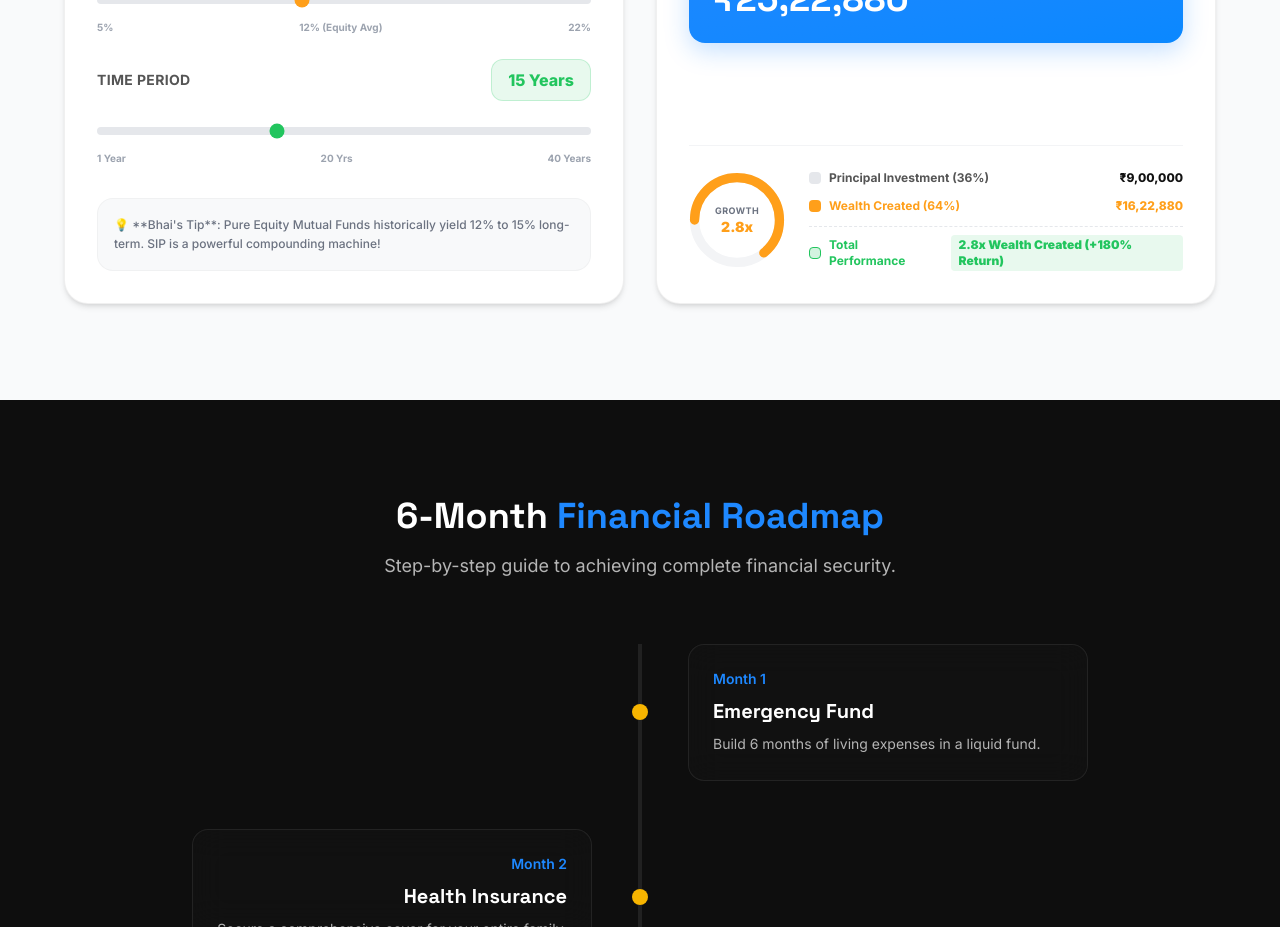
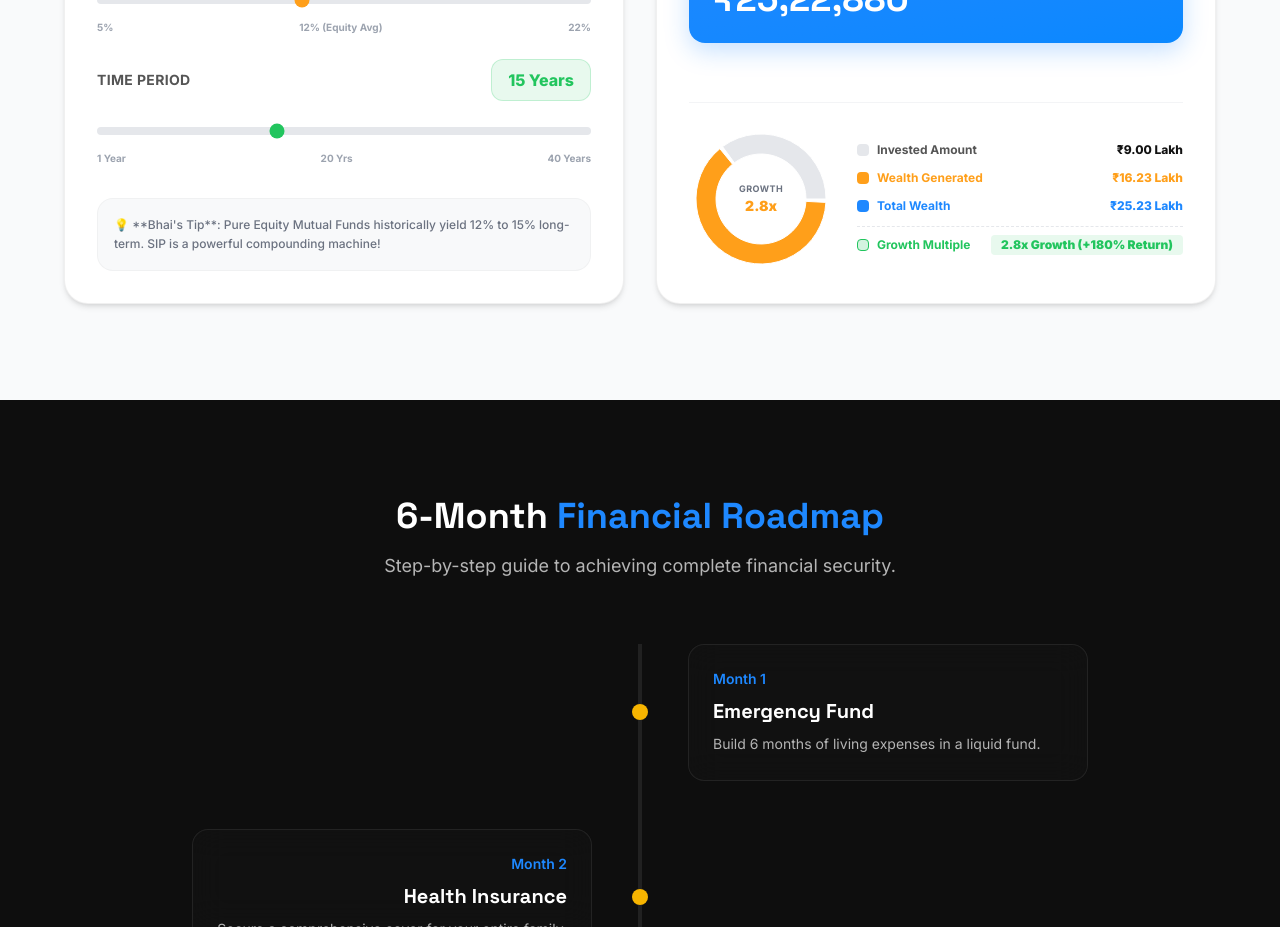
Before and after one commit to saurabh16r/Bharosa-Bhai, a Next.js app: page / in a window 1280 px wide. Shown: the part 2960-3887 px from the top of the page. Built offline with nearby package versions, Linux system fonts and the light colour scheme.

Commit message:
Fix SIP compounding returns calculation, replace manual SVG circle with fully interactive Recharts PieChart (donut chart) using actual values, and add console logging diagnostics

```diff
--- a/src/components/landing/SipCalculatorSection.tsx
+++ b/src/components/landing/SipCalculatorSection.tsx
@@ -4,6 +4,7 @@ import * as React from "react";
 import { motion } from "framer-motion";
 import { Card } from "@/components/ui/Card";
 import { Coins, PiggyBank, Award } from "lucide-react";
+import { PieChart, Pie, Cell, Tooltip as RechartsTooltip, ResponsiveContainer } from "recharts";
 
 export function SipCalculatorSection() {
   const [monthlySip, setMonthlySip] = React.useState(5000);
@@ -36,12 +37,70 @@ export function SipCalculatorSection() {
     }).format(val);
   };
 
+  const formatFriendlyCurrency = (val: number) => {
+    if (val >= 10000000) {
+      return `₹${(val / 10000000).toFixed(2)} Cr`;
+    } else if (val >= 100000) {
+      return `₹${(val / 100000).toFixed(2)} Lakh`;
+    }
+    return formatCurrency(val);
+  };
+
   // Percentages for visual progress ring
   const total = results.futureValue;
   const investedPercent = Math.round((results.investedAmount / total) * 100) || 0;
   const returnPercent = 100 - investedPercent;
   const multiplier = (results.futureValue / results.investedAmount).toFixed(1);
   const totalReturnPercent = Math.round(((results.futureValue - results.investedAmount) / results.investedAmount) * 100);
+
+  const donutData = React.useMemo(() => [
+    { name: "Invested Amount", value: results.investedAmount, color: "#E5E7EB" },
+    { name: "Wealth Created", value: results.estimatedReturns, color: "#FF9F1A" }
+  ], [results.investedAmount, results.estimatedReturns]);
+
+  // Console debugging logs
+  React.useEffect(() => {
+    console.log("--- SIP Calculator Debug ---");
+    console.log("Invested Amount:", results.investedAmount);
+    console.log("Returns Amount:", results.estimatedReturns);
+    console.log("Total Wealth:", results.futureValue);
+    console.log("Growth Multiple:", multiplier + "x");
+    console.log("Chart Data:", donutData);
+    console.log("----------------------------");
+  }, [results, multiplier, donutData]);
+
+  // Donut Tooltip
+  const DonutTooltip = ({ active, payload }: any) => {
+    if (active && payload && payload.length) {
+      return (
+        <div className="bg-white border border-gray-200 p-4 rounded-2xl shadow-xl font-sans text-xs space-y-2 text-[#121212] z-50">
+          <div className="flex justify-between gap-6">
+            <span className="text-[#6B7280] font-medium">Invested Amount:</span>
+            <span className="font-bold text-[#121212]">{formatCurrency(results.investedAmount)}</span>
+          </div>
+          <div className="flex justify-between gap-6">
+            <span className="text-[#FF9F1A] font-medium">Wealth Generated:</span>
+            <span className="font-bold text-[#FF9F1A]">{formatCurrency(results.estimatedReturns)}</span>
+          </div>
+          <div className="flex justify-between gap-6 border-t border-gray-100 pt-1">
+            <span className="text-[#121212] font-semibold">Total Wealth:</span>
+            <span className="font-bold text-[#121212]">{formatCurrency(results.futureValue)}</span>
+          </div>
+          <div className="border-t border-gray-100 pt-1.5 space-y-1">
+            <div className="flex justify-between gap-6 text-[#22C55E] font-bold">
+              <span>Growth Multiple:</span>
+              <span>{multiplier}x</span>
+            </div>
+            <div className="flex justify-between gap-6 text-[#22C55E] font-bold">
+              <span>Return %:</span>
+              <span>+{totalReturnPercent}%</span>
+            </div>
+          </div>
+        </div>
+      );
+    }
+    return null;
+  };
 
   return (
     <section className="py-24 bg-[#F9FAFB] text-[#121212] overflow-hidden">
@@ -183,61 +242,68 @@ export function SipCalculatorSection() {
               </div>
             </div>
 
-            {/* Circular Ring and Percentage Chart */}
+            {/* Compounding Chart Area */}
             <div className="flex flex-col sm:flex-row items-center gap-6 pt-6 border-t border-gray-100 mt-6 sm:mt-0">
-              <div className="relative w-24 h-24 shrink-0 flex items-center justify-center">
-                <svg className="w-full h-full transform -rotate-90" viewBox="0 0 36 36">
-                  <path
-                    className="text-gray-100"
-                    strokeWidth="3.5"
-                    stroke="currentColor"
-                    fill="none"
-                    d="M18 2.0845
-                      a 15.9155 15.9155 0 0 1 0 31.831
-                      a 15.9155 15.9155 0 0 1 0 -31.831"
-                  />
-                  <path
-                    className="text-[#FF9F1A]"
-                    strokeWidth="3.5"
-                    strokeDasharray={`${returnPercent}, 100`}
-                    strokeLinecap="round"
-                    stroke="currentColor"
-                    fill="none"
-                    d="M18 2.0845
-                      a 15.9155 15.9155 0 0 1 0 31.831
-                      a 15.9155 15.9155 0 0 1 0 -31.831"
-                  />
-                </svg>
-                <div className="absolute flex flex-col items-center justify-center text-center">
+
+              {/* Interactive Donut Chart using actual values */}
+              <div className="relative w-36 h-36 shrink-0 flex items-center justify-center mx-auto sm:mx-0 bg-transparent">
+                <ResponsiveContainer width="100%" height="100%">
+                  <PieChart>
+                    <Pie
+                      data={donutData}
+                      cx="50%"
+                      cy="50%"
+                      innerRadius={45}
+                      outerRadius={65}
+                      paddingAngle={3}
+                      dataKey="value"
+                    >
+                      {donutData.map((entry, index) => (
+                        <Cell key={`cell-${index}`} fill={entry.color} />
+                      ))}
+                    </Pie>
+                    <RechartsTooltip content={<DonutTooltip />} />
+                  </PieChart>
+                </ResponsiveContainer>
+                <div className="absolute flex flex-col items-center justify-center text-center pointer-events-none">
                   <span className="text-[9px] font-bold text-[#6B7280] uppercase tracking-wider">Growth</span>
                   <span className="text-sm font-black text-[#FF9F1A]">{multiplier}x</span>
                 </div>
               </div>
 
+              {/* Below/Next to the Chart metrics showing friendly values (Cr/Lakhs) */}
               <div className="space-y-3 flex-1 w-full text-left">
                 <div className="flex items-center justify-between gap-4 text-xs font-bold text-[#555555]">
                   <div className="flex items-center gap-2">
                     <div className="w-3 h-3 rounded bg-gray-200 shrink-0" />
-                    <span>Principal Investment ({investedPercent}%)</span>
+                    <span>Invested Amount</span>
                   </div>
-                  <span className="font-extrabold text-[#121212]">{formatCurrency(results.investedAmount)}</span>
+                  <span className="font-extrabold text-[#121212]">{formatFriendlyCurrency(results.investedAmount)}</span>
                 </div>
 
                 <div className="flex items-center justify-between gap-4 text-xs font-bold text-[#FF9F1A]">
                   <div className="flex items-center gap-2">
                     <div className="w-3 h-3 rounded bg-[#FF9F1A] shrink-0" />
-                    <span>Wealth Created ({returnPercent}%)</span>
+                    <span>Wealth Generated</span>
                   </div>
-                  <span className="font-extrabold">{formatCurrency(results.estimatedReturns)}</span>
+                  <span className="font-extrabold">{formatFriendlyCurrency(results.estimatedReturns)}</span>
+                </div>
+
+                <div className="flex items-center justify-between gap-4 text-xs font-bold text-[#1E88FF]">
+                  <div className="flex items-center gap-2">
+                    <div className="w-3 h-3 rounded bg-[#1E88FF] shrink-0" />
+                    <span>Total Wealth</span>
+                  </div>
+                  <span className="font-extrabold">{formatFriendlyCurrency(results.futureValue)}</span>
                 </div>
 
                 <div className="border-t border-dashed border-gray-200 pt-2 flex items-center justify-between gap-4 text-xs font-bold text-[#22C55E]">
                   <div className="flex items-center gap-2">
                     <div className="w-3 h-3 rounded bg-[#22C55E]/20 border border-[#22C55E] shrink-0" />
-                    <span>Total Performance</span>
+                    <span>Growth Multiple</span>
                   </div>
-                  <span className="font-black text-[#22C55E] bg-[#22C55E]/10 px-2 py-0.5 rounded">
-                    {multiplier}x Wealth Created (+{totalReturnPercent}% Return)
+                  <span className="font-black text-[#22C55E] bg-[#22C55E]/10 px-2.5 py-0.5 rounded">
+                    {multiplier}x Growth (+{totalReturnPercent}% Return)
                   </span>
                 </div>
               </div>
```
